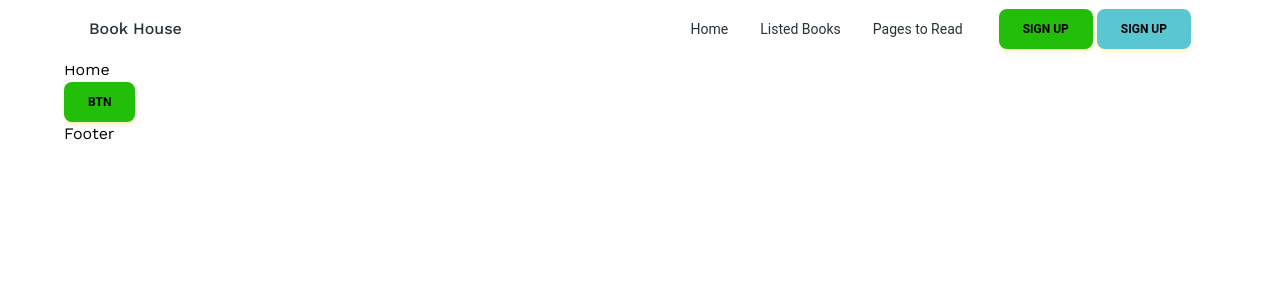
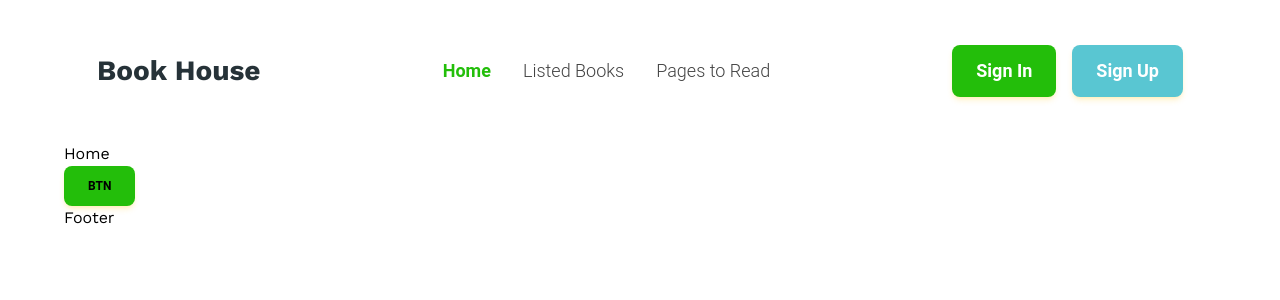
Before and after one commit to roushan-sheik/book-house, a React (Vite) app: page / in a window 1280 px wide. Shown: the top 300 px of the page. Built offline with nearby package versions, Linux system fonts and the light colour scheme; a web font is replaced by a local one.

Commit message:
responsive nav bar added

```diff
--- a/src/components/button/Btn.jsx
+++ b/src/components/button/Btn.jsx
@@ -3,13 +3,14 @@ import { Button } from "@material-tailwind/react";
 import PropTypes from "prop-types";
 import React from "react";
 
-const Btn = ({ label, onClick, color, style, variant }) => {
+const Btn = ({ label, onClick, color, style, variant, size }) => {
   return (
     <Button
       className={` ${style}`}
       onClick={onClick}
       color={color ? color : "amber"}
       variant={variant}
+      size={size}
     >
       {label || "Btn"}
     </Button>
@@ -21,6 +22,7 @@ Btn.propTypes = {
   color: PropTypes.string,
   style: PropTypes.string,
   variant: PropTypes.string,
+  size: PropTypes.string,
 };
 
 export default Btn;
--- /dev/null
+++ b/src/components/hero/NavList.jsx
@@ -0,0 +1,37 @@
+/* eslint-disable no-unused-vars */
+import { Typography } from "@material-tailwind/react";
+import React from "react";
+import { NavLink } from "react-router-dom";
+import { navBarData } from "../../constants/nav";
+
+const NavList = () => {
+  return (
+    <ul className="mt-2 mb-4 flex flex-col gap-2 lg:mb-0 lg:mt-0 lg:flex-row lg:items-center lg:gap-6">
+      {navBarData.map((nav) => {
+        return (
+          <Typography
+            key={nav.pathName}
+            as="li"
+            variant="small"
+            className="p-1 lg:text-lg text-medium  text_sec"
+          >
+            <NavLink
+              to={nav.path}
+              className={({ isActive, isPending }) =>
+                isActive
+                  ? "font-semibold text_brand"
+                  : isPending
+                  ? "pending"
+                  : "flex items-center"
+              }
+            >
+              {nav.pathName}
+            </NavLink>
+          </Typography>
+        );
+      })}
+    </ul>
+  );
+};
+
+export default NavList;
--- a/src/index.css
+++ b/src/index.css
@@ -21,7 +21,7 @@ h1 h2 h3 h4 {
   /* Your custom styles here */
   background-color: #59c6d2;
 }
-.text-brand {
+.text_brand {
   color: #23be0a;
 }
 .text_pri {
--- a/src/pages/shared/header/Header.jsx
+++ b/src/pages/shared/header/Header.jsx
@@ -1,60 +1,38 @@
-import {
-  Button,
-  IconButton,
-  MobileNav,
-  Navbar,
-  Typography,
-} from "@material-tailwind/react";
+import { IconButton, MobileNav, Navbar } from "@material-tailwind/react";
 import React from "react";
 import { NavLink } from "react-router-dom";
 import Btn from "../../../components/button/Btn";
-import { navBarData } from "../../../constants/nav";
+
+import NavList from "../../../components/hero/NavList";
 function Header() {
   const [openNav, setOpenNav] = React.useState(false);
 
-  React.useEffect(() => {
-    window.addEventListener(
-      "resize",
-      () => window.innerWidth >= 960 && setOpenNav(false)
-    );
-  }, []);
-
-  const navList = (
-    <ul className="mt-2 mb-4 flex flex-col gap-2 lg:mb-0 lg:mt-0 lg:flex-row lg:items-center lg:gap-6">
-      {navBarData.map((nav) => {
   return (
-          <Typography
-            key={nav.pathName}
-            as="li"
-            variant="small"
-            className="p-1 font-normal text-sec"
-          >
-            <NavLink to={nav.path} className="flex items-center">
-              {nav.pathName}
-            </NavLink>
-          </Typography>
-        );
-      })}
-    </ul>
-  );
-
-  return (
-    <nav className="p-4">
-      <div className="-m-6  max-h-[768px] w-[calc(100%+48px)] overflow-scroll">
-        <Navbar className="sticky top-0 z-10 h-max max-w-full rounded-none px-4 py-2 lg:px-8 lg:py-4">
+    <nav className="lg:py-7 py-6">
+      <Navbar className="sticky top-0 shadow-none z-10 h-max max-w-full rounded-none px-4 py-2 lg:px-8 lg:py-4">
         <div className="flex items-center justify-between text-blue-gray-900">
-            <NavLink
-              to={"/"}
-              href="#"
-              className="mr-4 cursor-pointer py-1.5 font-medium"
-            >
+          <h3 className="text-medium lg:text-[28px] font-bold">
+            <NavLink to={"/"} href="#" className="mr-4 cursor-pointer py-1.5  ">
               Book House
             </NavLink>
+          </h3>
+          {/* Nav list  */}
+          <div className="mr-4 hidden lg:block">{<NavList />}</div>
+          {/* button  box*/}
           <div className="flex items-center gap-4">
-              <div className="mr-4 hidden lg:block">{navList}</div>
-              <div className="flex items-center gap-x-1">
-                <Btn style={"bg_pri"} label={"Sign Up"} />
-                <Btn style={"bg_sec"} label={"Sign Up"} />
+            <div className="flex items-center gap-x-4">
+              <Btn
+                style={
+                  "bg_pri text-white font-semibold capitalize text-lg hidden lg:flex "
+                }
+                label={"Sign In"}
+              />
+              <Btn
+                style={
+                  "bg_sec text-white font-semibold capitalize text-lg hidden lg:flex "
+                }
+                label={"Sign Up"}
+              />
             </div>
             <IconButton
               variant="text"
@@ -96,18 +74,21 @@ function Header() {
           </div>
         </div>
         <MobileNav open={openNav}>
-            {navList}
+          {<NavList />}
           <div className="flex items-center gap-x-1">
-              <Button fullWidth variant="text" size="sm" className="">
-                <span>Log In</span>
-              </Button>
-              <Button fullWidth variant="gradient" size="sm" className="">
-                <span>Sign in</span>
-              </Button>
+            <Btn
+              label={"Sign In"}
+              size="sm"
+              style={"w-full bg_pri text-white capitalize"}
+            />
+            <Btn
+              label={"Sign Up"}
+              size="sm"
+              style={"w-full bg_sec text-white capitalize"}
+            />
           </div>
         </MobileNav>
       </Navbar>
-      </div>
     </nav>
   );
 }
```
Lines whose indentation alone changed are shown as unchanged.
